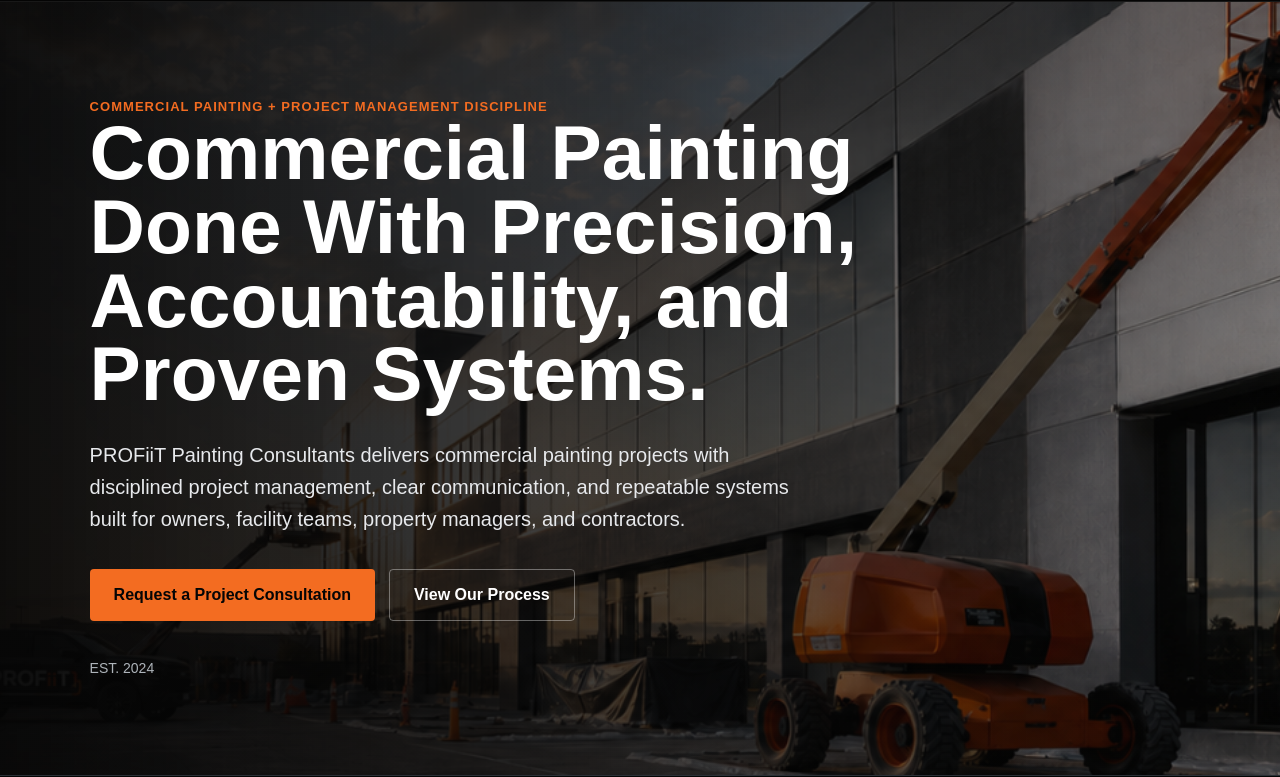
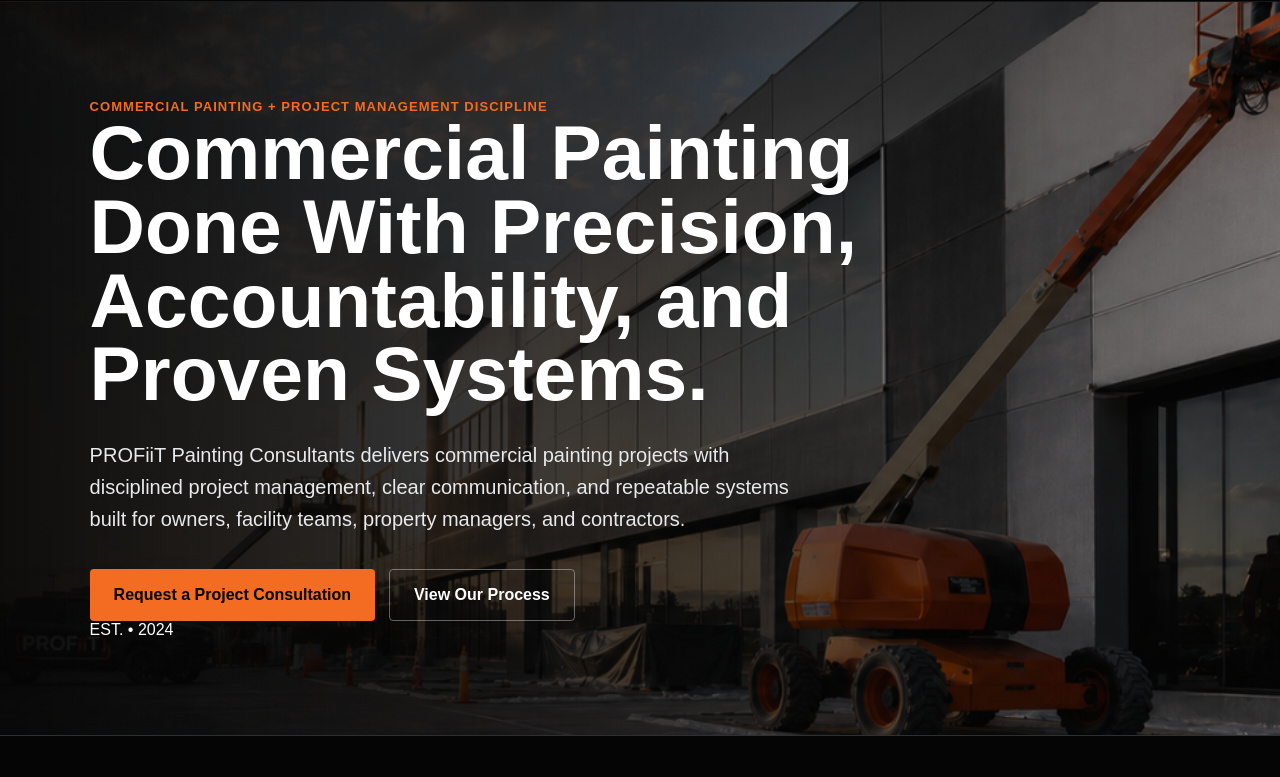
Before and after one commit to profiitpainting/Profiit-Website, a plain HTML site: page index.html in a window 1280 px wide. Shown: the part 60-837 px from the top of the page. Drawn offline with Linux system fonts and the light colour scheme.

Commit message:
Update index.html

```diff
--- a/index.html
+++ b/index.html
@@ -553,7 +553,7 @@
           <a class="btn btn-primary" href="#contact">Request a Project Consultation</a>
           <a class="btn btn-secondary" href="#process">View Our Process</a>
         </div>
-        <div class="trust-bar">EST. 2024</div>
+        <div class="hero-badge">EST. <span>&bull;</span> 2024</div>
       </div>
     </section>
 
```
